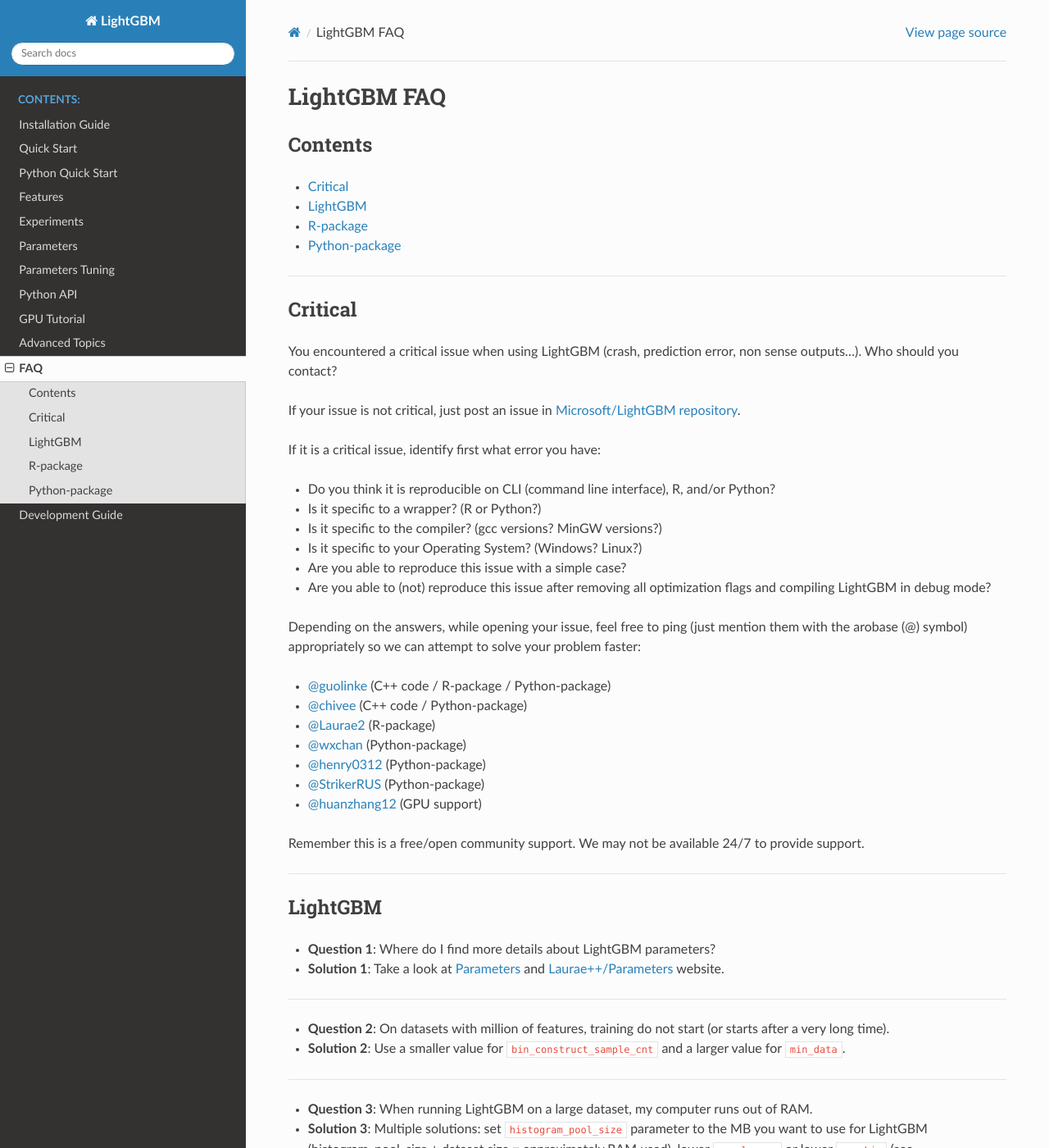
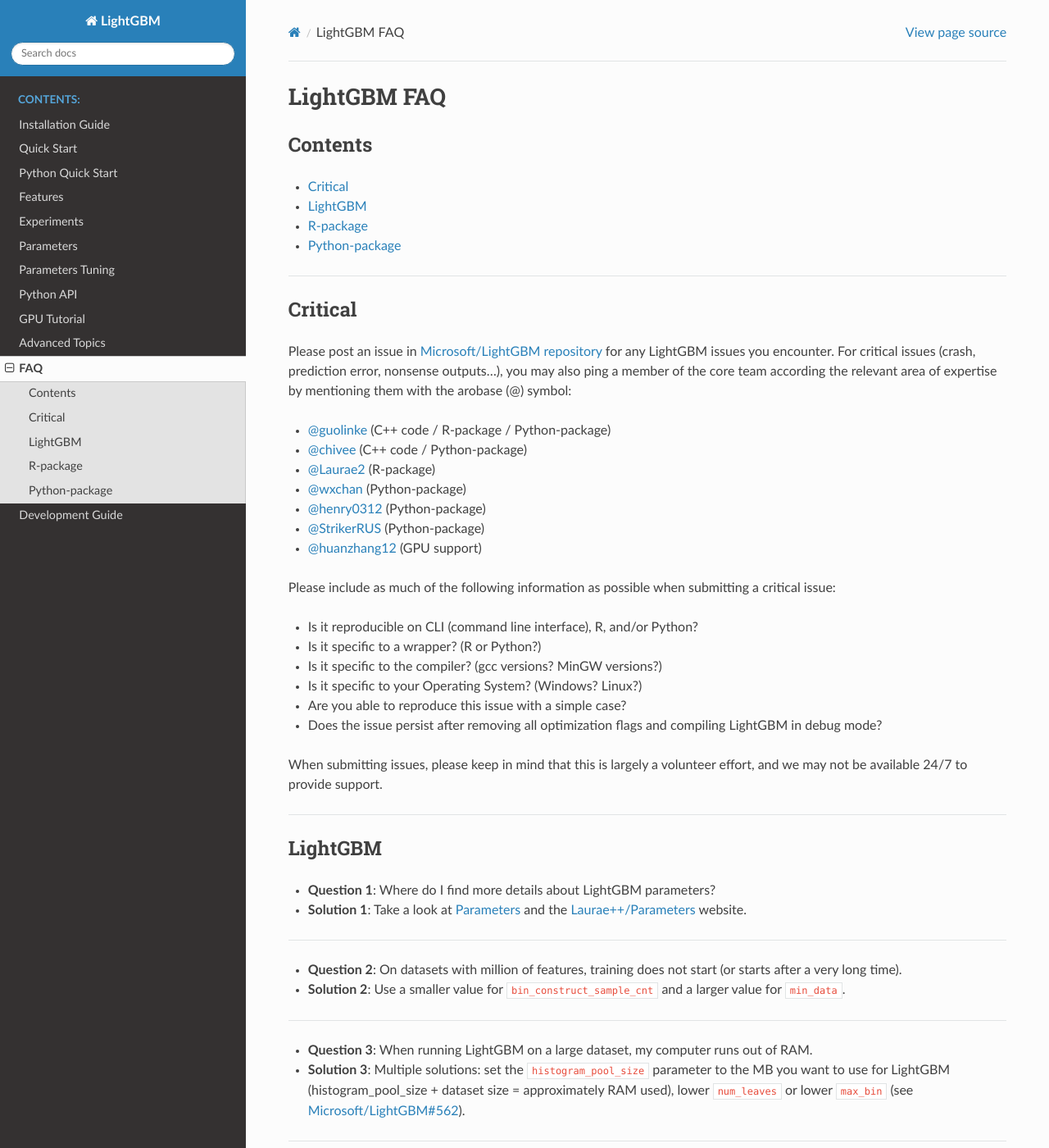
Before and after one commit to microsoft/LightGBM, a Sphinx documentation site: the page built from docs/FAQ.rst, in a window 1280 px wide and 1400 px high. Shown: the whole window at 82% size. Built offline with Sphinx 7.4.7 and the Read the Docs theme 2.0.0, drawn with Linux system fonts in a browser that asks for light colours; pages that are not in the unit, such as notebooks, are missing from menus; some of the changed text lies outside the part shown.

Commit message:
smoothing the FAQ

```diff
--- a/docs/Advanced-Topics.rst
+++ b/docs/Advanced-Topics.rst
@@ -18,8 +18,7 @@
 -  LightGBM offers good accuracy with integer-encoded categorical features. LightGBM applies
    `Fisher (1958) <http://www.csiss.org/SPACE/workshops/2004/SAC/files/fisher.pdf>`_
    to find the optimal split over categories as
-   `described here <http://lightgbm.readthedocs.io/en/latest/Features.html#optimal-split-for-categorical-features>`_,
-   and can lead to much better accuracy than one-hot encoding.
+   `described here <./Features.rst#optimal-split-for-categorical-features>`_. This often performs better than one-hot encoding.
 
 -  Use ``categorical_feature`` to specify the categorical features.
    Refer to the parameter ``categorical_feature`` in `Parameters <./Parameters.rst>`__.
--- a/docs/FAQ.rst
+++ b/docs/FAQ.rst
@@ -17,13 +17,21 @@
 Critical
 ~~~~~~~~
 
-You encountered a critical issue when using LightGBM (crash, prediction error, non sense outputs...). Who should you contact?
+Please post an issue in `Microsoft/LightGBM repository <https://github.com/Microsoft/LightGBM/issues>`__ for any
+LightGBM issues you encounter. For critical issues (crash, prediction error, nonsense outputs...), you may also ping a
+member of the core team according the relevant area of expertise by mentioning them with the arobase (@) symbol:
 
-If your issue is not critical, just post an issue in `Microsoft/LightGBM repository <https://github.com/Microsoft/LightGBM/issues>`__.
+-  `@guolinke <https://github.com/guolinke>`__ (C++ code / R-package / Python-package)
+-  `@chivee <https://github.com/chivee>`__ (C++ code / Python-package)
+-  `@Laurae2 <https://github.com/Laurae2>`__ (R-package)
+-  `@wxchan <https://github.com/wxchan>`__ (Python-package)
+-  `@henry0312 <https://github.com/henry0312>`__ (Python-package)
+-  `@StrikerRUS <https://github.com/StrikerRUS>`__ (Python-package)
+-  `@huanzhang12 <https://github.com/huanzhang12>`__ (GPU support)
 
-If it is a critical issue, identify first what error you have:
+Please include as much of the following information as possible when submitting a critical issue:
 
--  Do you think it is reproducible on CLI (command line interface), R, and/or Python?
+-  Is it reproducible on CLI (command line interface), R, and/or Python?
 
 -  Is it specific to a wrapper? (R or Python?)
 
@@ -33,19 +41,9 @@
 
 -  Are you able to reproduce this issue with a simple case?
 
--  Are you able to (not) reproduce this issue after removing all optimization flags and compiling LightGBM in debug mode?
+-  Does the issue persist after removing all optimization flags and compiling LightGBM in debug mode?
 
-Depending on the answers, while opening your issue, feel free to ping (just mention them with the arobase (@) symbol) appropriately so we can attempt to solve your problem faster:
-
--  `@guolinke <https://github.com/guolinke>`__ (C++ code / R-package / Python-package)
--  `@chivee <https://github.com/chivee>`__ (C++ code / Python-package)
--  `@Laurae2 <https://github.com/Laurae2>`__ (R-package)
--  `@wxchan <https://github.com/wxchan>`__ (Python-package)
--  `@henry0312 <https://github.com/henry0312>`__ (Python-package)
--  `@StrikerRUS <https://github.com/StrikerRUS>`__ (Python-package)
--  `@huanzhang12 <https://github.com/huanzhang12>`__ (GPU support)
-
-Remember this is a free/open community support. We may not be available 24/7 to provide support.
+When submitting issues, please keep in mind that this is largely a volunteer effort, and we may not be available 24/7 to provide support.
 
 --------------
 
@@ -54,11 +52,11 @@
 
 -  **Question 1**: Where do I find more details about LightGBM parameters?
 
--  **Solution 1**: Take a look at `Parameters <./Parameters.rst>`__ and `Laurae++/Parameters <https://sites.google.com/view/lauraepp/parameters>`__ website.
+-  **Solution 1**: Take a look at `Parameters <./Parameters.rst>`__ and the `Laurae++/Parameters <https://sites.google.com/view/lauraepp/parameters>`__ website.
 
 --------------
 
--  **Question 2**: On datasets with million of features, training do not start (or starts after a very long time).
+-  **Question 2**: On datasets with million of features, training does not start (or starts after a very long time).
 
 -  **Solution 2**: Use a smaller value for ``bin_construct_sample_cnt`` and a larger value for ``min_data``.
 
@@ -66,52 +64,51 @@
 
 -  **Question 3**: When running LightGBM on a large dataset, my computer runs out of RAM.
 
--  **Solution 3**: Multiple solutions: set ``histogram_pool_size`` parameter to the MB you want to use for LightGBM (histogram\_pool\_size + dataset size = approximately RAM used),
+-  **Solution 3**: Multiple solutions: set the ``histogram_pool_size`` parameter to the MB you want to use for LightGBM (histogram\_pool\_size + dataset size = approximately RAM used),
    lower ``num_leaves`` or lower ``max_bin`` (see `Microsoft/LightGBM#562 <https://github.com/Microsoft/LightGBM/issues/562>`__).
 
 --------------
 
 -  **Question 4**: I am using Windows. Should I use Visual Studio or MinGW for compiling LightGBM?
 
--  **Solution 4**: It is recommended to `use Visual Studio <https://github.com/Microsoft/LightGBM/issues/542>`__ as its performance is higher for LightGBM.
+-  **Solution 4**: Visual Studio `performs best for LightGBM <https://github.com/Microsoft/LightGBM/issues/542>`__.
 
 --------------
 
 -  **Question 5**: When using LightGBM GPU, I cannot reproduce results over several runs.
 
--  **Solution 5**: It is a normal issue, there is nothing we/you can do about,
-   you may try to use ``gpu_use_dp = true`` for reproducibility (see `Microsoft/LightGBM#560 <https://github.com/Microsoft/LightGBM/pull/560#issuecomment-304561654>`__).
-   You may also use CPU version.
+-  **Solution 5**: This is normal and expected behaviour, but you may try to use ``gpu_use_dp = true`` for reproducibility
+   (see `Microsoft/LightGBM#560 <https://github.com/Microsoft/LightGBM/pull/560#issuecomment-304561654>`__).
+   You may also use the CPU version.
 
 --------------
 
 -  **Question 6**: Bagging is not reproducible when changing the number of threads.
 
--  **Solution 6**: As LightGBM bagging is running multithreaded, its output is dependent on the number of threads used.
+-  **Solution 6**: LightGBM bagging is multithreaded, so its output depends on the number of threads used.
    There is `no workaround currently <https://github.com/Microsoft/LightGBM/issues/632>`__.
 
 --------------
 
 -  **Question 7**: I tried to use Random Forest mode, and LightGBM crashes!
 
--  **Solution 7**: It is by design.
-   You must use ``bagging_fraction`` and ``feature_fraction`` different from 1, along with a ``bagging_freq``.
-   See `this thread <https://github.com/Microsoft/LightGBM/issues/691>`__ as an example.
+-  **Solution 7**: This is expected behaviour for arbitrary parameters. To enable Random Forest,
+   you must use ``bagging_fraction`` and ``feature_fraction`` different from 1, along with a ``bagging_freq``.
+   `This thread <https://github.com/Microsoft/LightGBM/issues/691>`__ includes an example.
 
 --------------
 
--  **Question 8**: CPU are not kept busy (like 10% CPU usage only) in Windows when using LightGBM on very large datasets with many core systems.
+-  **Question 8**: CPU usage is low (like 10%) in Windows when using LightGBM on very large datasets with many core systems.
 
 -  **Solution 8**: Please use `Visual Studio <https://www.visualstudio.com/downloads/>`__
    as it may be `10x faster than MinGW <https://github.com/Microsoft/LightGBM/issues/749>`__ especially for very large trees.
 
 --------------
 
--  **Question 9**: When I'm trying to specify some column as categorical by using ``categorical_feature`` parameter, I get segmentation fault in LightGBM.
+-  **Question 9**: When I'm trying to specify a categorical column with the ``categorical_feature`` parameter, I get a segmentation fault.
 
--  **Solution 9**: Probably you're trying to pass via ``categorical_feature`` parameter a column with very large values. For instance, it can be some IDs.
-   In LightGBM categorical features are limited by int32 range, so you cannot pass values that are greater than ``Int32.MaxValue`` (2147483647) as categorical features
-   (see `Microsoft/LightGBM#1359 <https://github.com/Microsoft/LightGBM/issues/1359>`__). You should convert them into integer range from zero to number of categories first.
+-  **Solution 9**: The column you're trying to pass via ``categorical_feature`` likely contains very large values.
+   Categorical features in LightGBM are limited by int32 range, so you cannot pass values that are greater than ``Int32.MaxValue`` (2147483647) as categorical features (see `Microsoft/LightGBM#1359 <https://github.com/Microsoft/LightGBM/issues/1359>`__). You should convert them to integers ranging from zero to the number of categories first.
 
 --------------
 
@@ -156,7 +153,7 @@
 
        Cannot get/set label/weight/init_score/group/num_data/num_feature before construct dataset
 
-   but I've already constructed dataset by some code like
+   but I've already constructed a dataset by some code like
 
    ::
 
```
Also changed, not shown: other parts of docs/FAQ.rst (+7 -7 lines), docs/Experiments.rst (+10 -12 lines).
